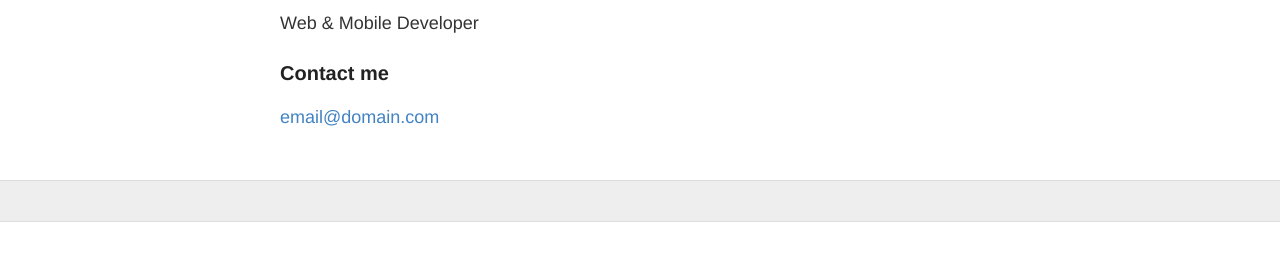
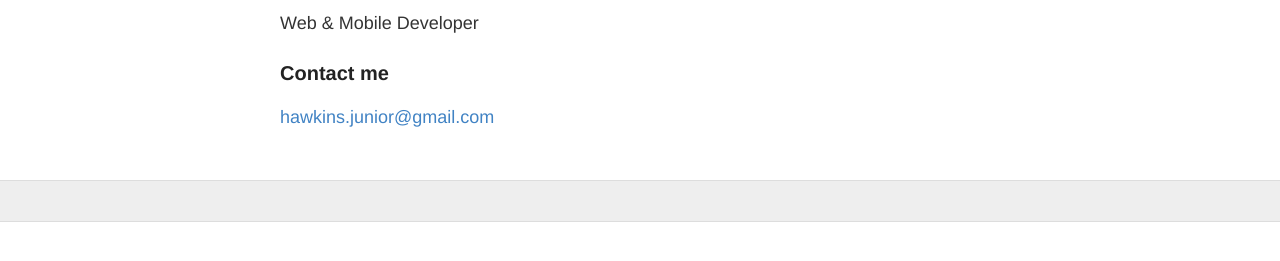
Before and after one commit to hkhkdkk/blog, a Jekyll site: the page built from about.md, in a window 1280 px wide. Shown: the part 216-477 px from the top of the page. Built offline with Jekyll 4.4.1, drawn with Linux system fonts in a browser that asks for light colours; Markdown is read by kramdown in place of the engine named in the settings.

Commit message:
Update about.md

```diff
--- a/about.md
+++ b/about.md
@@ -8,4 +8,4 @@ Web & Mobile Developer
 
 ### Contact me
 
-[email@domain.com](mailto:hawkins.junior@gmail.com)
+[hawkins.junior@gmail.com](mailto:hawkins.junior@gmail.com)
```
